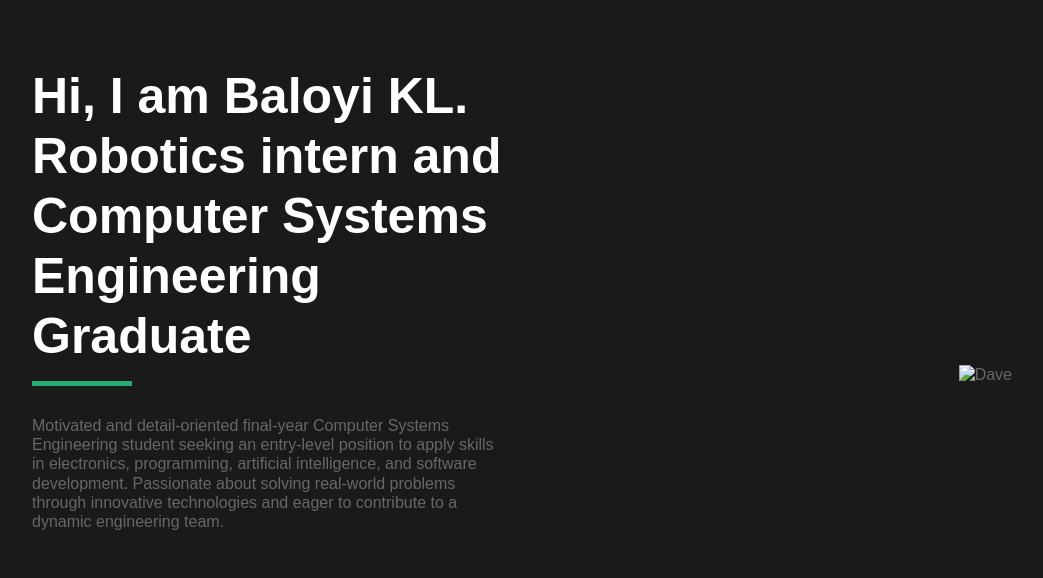
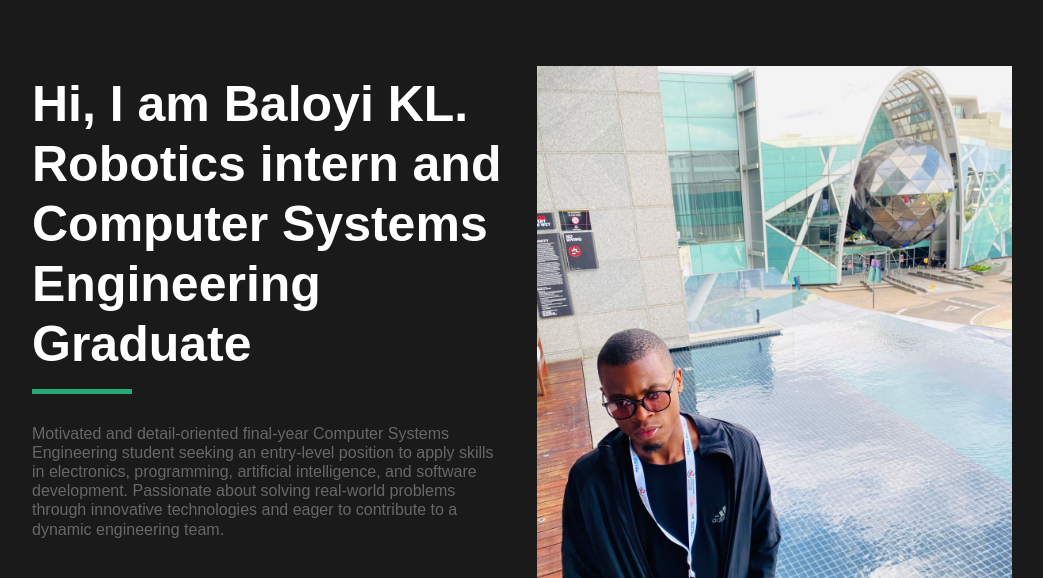
Before and after one commit to therealkb9/Portfolio, a plain HTML site: page index.html in a window 1280 px wide. Shown: the part 84-662 px from the top of the page, without its empty margins (118-1161 px from the left). Drawn offline with nearby package versions, Linux system fonts and the light colour scheme; files that its build step writes are made by us from their sources; files whose address does not match are found by name; a web font is replaced by a local one.

Commit message:
Update index.html

```diff
--- a/index.html
+++ b/index.html
@@ -88,7 +88,7 @@
                             </div>
                         </div>
                     </div>
-                    <img src="/home/kulaniles/KBaloyi's_Portfolio/22/assets/img/4.jpg" alt="Dave" class="hero__img">
+                    <img src="22/assets/img/4.jpg" alt="Dave" class="hero__img">
                 </div>
             </div>
         </section>
```
